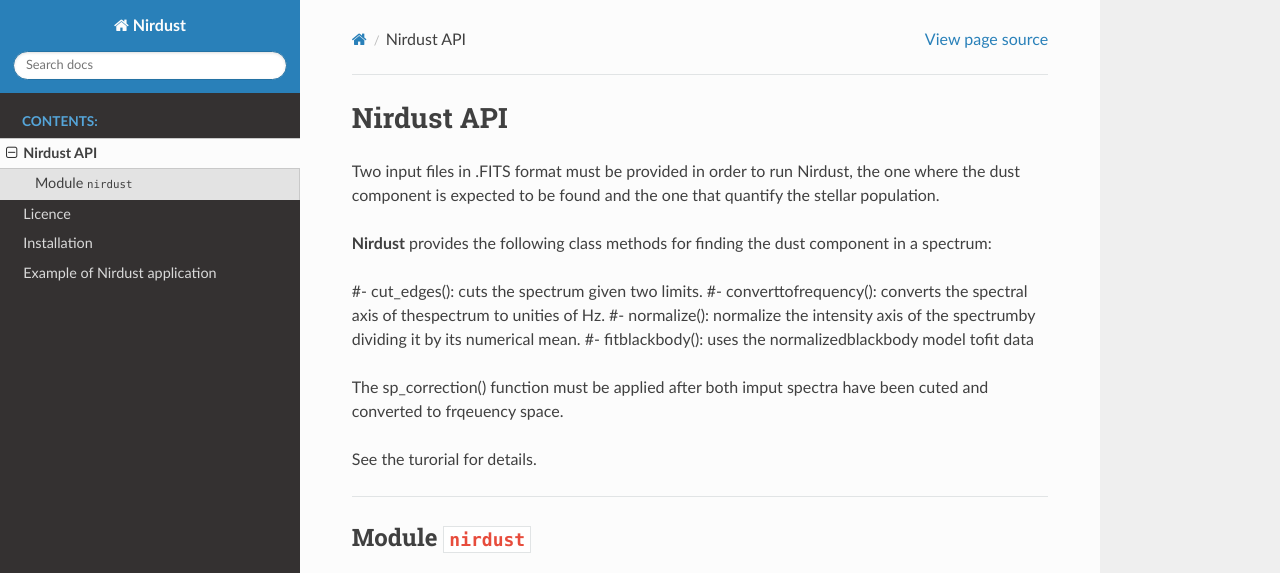
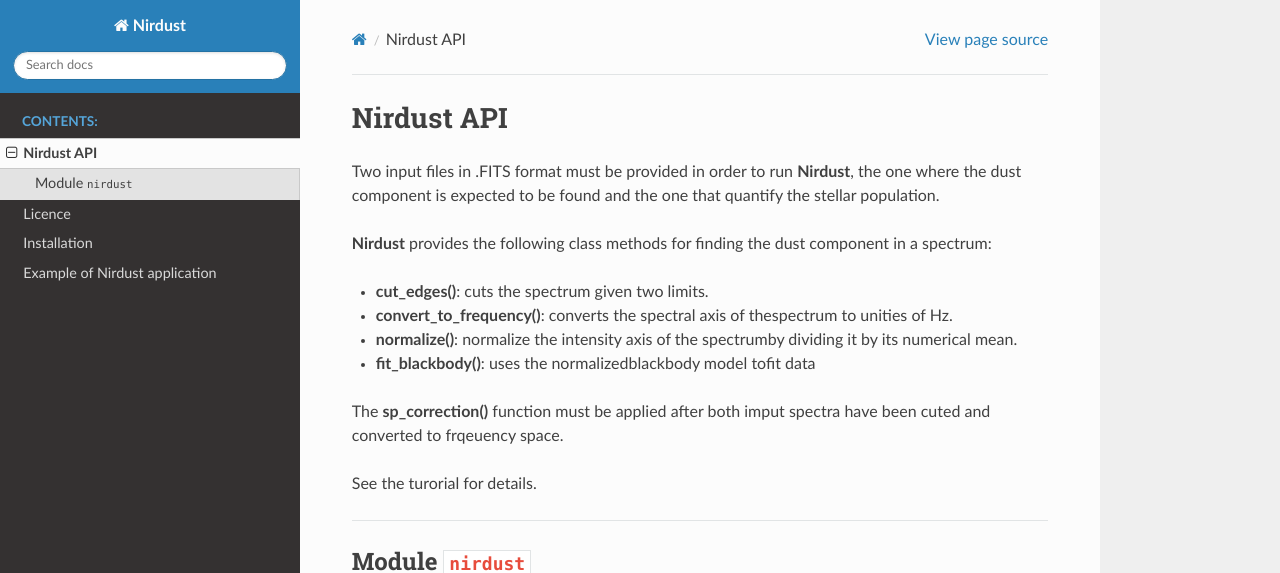
Before and after one commit to Gaiana/nirdust, a Sphinx documentation site: the page built from docs/source/api.rst, in a window 1280 px wide, cut to the strip 0-573 px from the top of the page. Built offline with Sphinx 7.4.7 and the Read the Docs theme 2.0.0, drawn with Linux system fonts in a browser that asks for light colours.

```diff
--- a/docs/source/api.rst
+++ b/docs/source/api.rst
@@ -1,21 +1,22 @@
 Nirdust API
 ==============
 
-Two input files in .FITS format must be provided in order to run Nirdust, the
+Two input files in .FITS format must be provided in order to run **Nirdust**, the
 one where the dust component is expected to be found and the one that quantify
 the stellar population.
 
 **Nirdust** provides the following class methods for finding the dust component
 in a spectrum:
 
-#- cut_edges():  cuts the spectrum given two limits.
-#- converttofrequency():  converts  the  spectral  axis  of  thespectrum to
-unities of Hz.
-#- normalize():  normalize the intensity axis of the spectrumby dividing it by
-its numerical mean.
-#- fitblackbody():  uses the normalizedblackbody model tofit data
+- **cut_edges()**:  cuts the spectrum given two limits.
 
-The sp_correction() function must be applied after both imput spectra have been
+- **convert_to_frequency()**:  converts  the  spectral  axis  of  thespectrum to unities of Hz.
+
+- **normalize()**:  normalize the intensity axis of the spectrumby dividing it by its numerical mean.
+
+- **fit_blackbody()**:  uses the normalizedblackbody model tofit data
+
+The **sp_correction()** function must be applied after both imput spectra have been
 cuted and converted to frqeuency space.
 
 See the turorial for details.
```
